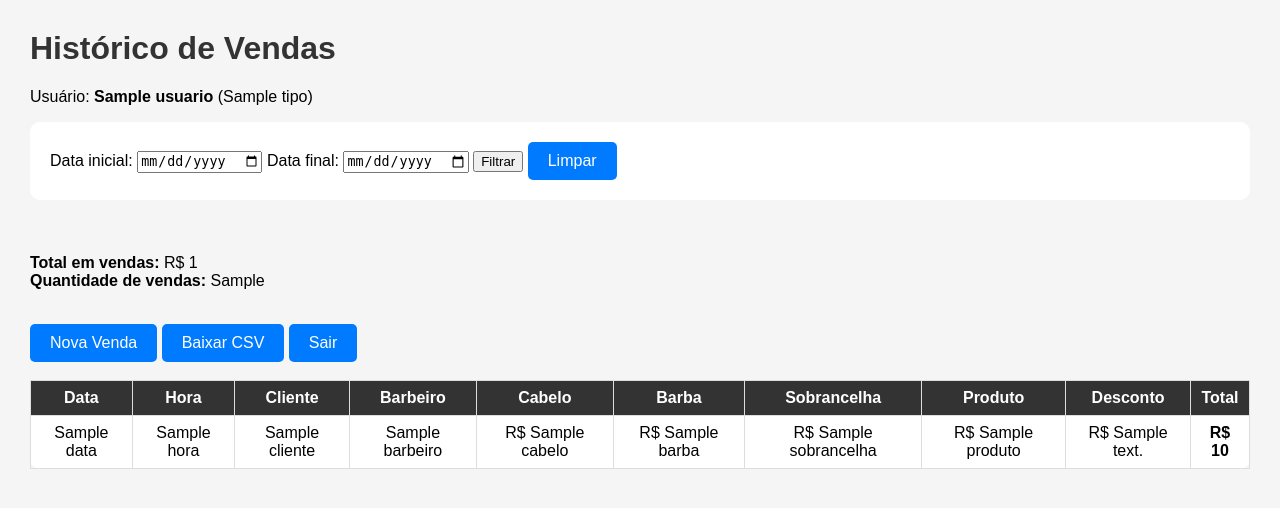
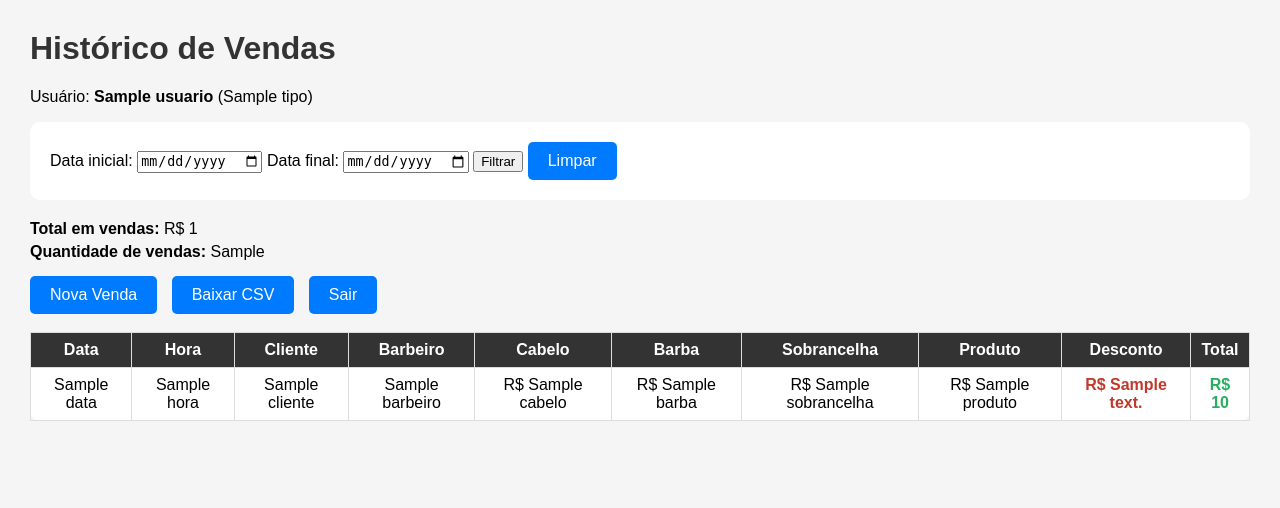
Before and after one commit to ghennsouza-wq/Barbearia, a Flask app: template templates/historico.html in a window 1280 px wide. Shown: the top 508 px of the page. Run offline with Flask 3, Linux system fonts and the light colour scheme; the template is opened without the code that fills it: most values are stand-ins (such as "Sample title", 1, 10 or a date in 2020).

Commit message:
Update historico.html

```diff
--- a/templates/historico.html
+++ b/templates/historico.html
@@ -1,6 +1,31 @@
 {% extends "base.html" %}
 
 {% block conteudo %}
+
+<style>
+  .desconto {
+    color: #c0392b;
+    font-weight: bold;
+  }
+
+  .total {
+    color: #27ae60;
+    font-weight: bold;
+  }
+
+  .resumo {
+    margin: 15px 0;
+  }
+
+  .resumo p {
+    font-size: 16px;
+    margin: 5px 0;
+  }
+
+  .botoes a {
+    margin-right: 10px;
+  }
+</style>
 
 <h1>Histórico de Vendas</h1>
 
@@ -9,36 +34,31 @@
 </p>
 
 <!-- FILTRO POR DATA -->
-<form method="get" action="/historico">
-    <label>
+<form method="get">
   Data inicial:
-        <input type="date" name="data_inicio" value="{{ data_inicio }}">
-    </label>
+  <input type="date" name="data_inicio" value="{{ data_inicio or '' }}">
 
-    <label>
   Data final:
-        <input type="date" name="data_fim" value="{{ data_fim }}">
-    </label>
+  <input type="date" name="data_fim" value="{{ data_fim or '' }}">
 
   <button type="submit">Filtrar</button>
   <a href="/historico" class="button">Limpar</a>
 </form>
 
-<br>
+<!-- RESUMO -->
+<div class="resumo">
+  <p><b>Total em vendas:</b> R$ {{ total_vendas }}</p>
+  <p><b>Quantidade de vendas:</b> {{ qtd_vendas }}</p>
+</div>
 
-<!-- RESUMO -->
-<p>
-  <b>Total em vendas:</b> R$ {{ total_vendas }} <br>
-  <b>Quantidade de vendas:</b> {{ qtd_vendas }}
-</p>
+<!-- BOTÕES -->
+<div class="botoes">
+  <a href="/registrar" class="button">Nova Venda</a>
+  <a href="/download" class="button">Baixar CSV</a>
+  <a href="/logout" class="button">Sair</a>
+</div>
 
 <br>
-
-<a class="button" href="/registrar">Nova Venda</a>
-<a class="button" href="/download">Baixar CSV</a>
-<a class="button" href="/logout">Sair</a>
-
-<br><br>
 
 {% if vendas %}
 <table>
@@ -65,13 +85,13 @@
     <td>R$ {{ v.barba }}</td>
     <td>R$ {{ v.sobrancelha }}</td>
     <td>R$ {{ v.produto }}</td>
-        <td>R$ {{ v.desconto }}</td>
-        <td><b>R$ {{ v.total }}</b></td>
+    <td class="desconto">R$ {{ v.desconto }}</td>
+    <td class="total">R$ {{ v.total }}</td>
   </tr>
   {% endfor %}
 </table>
 {% else %}
-<p>Nenhuma venda encontrada.</p>
+<p><b>Nenhuma venda encontrada.</b></p>
 {% endif %}
 
 {% endblock %}
```
Lines whose indentation alone changed are shown as unchanged.
